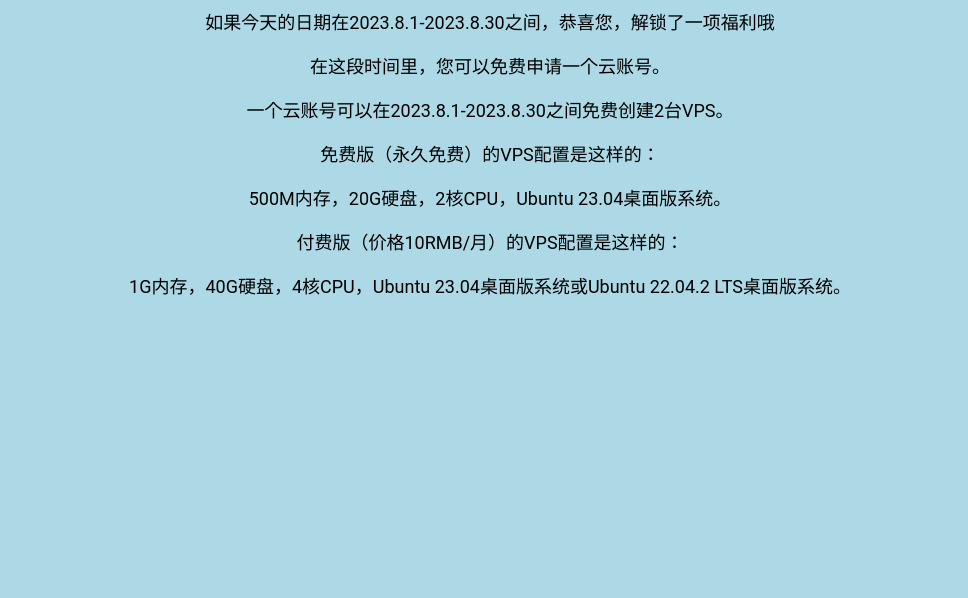
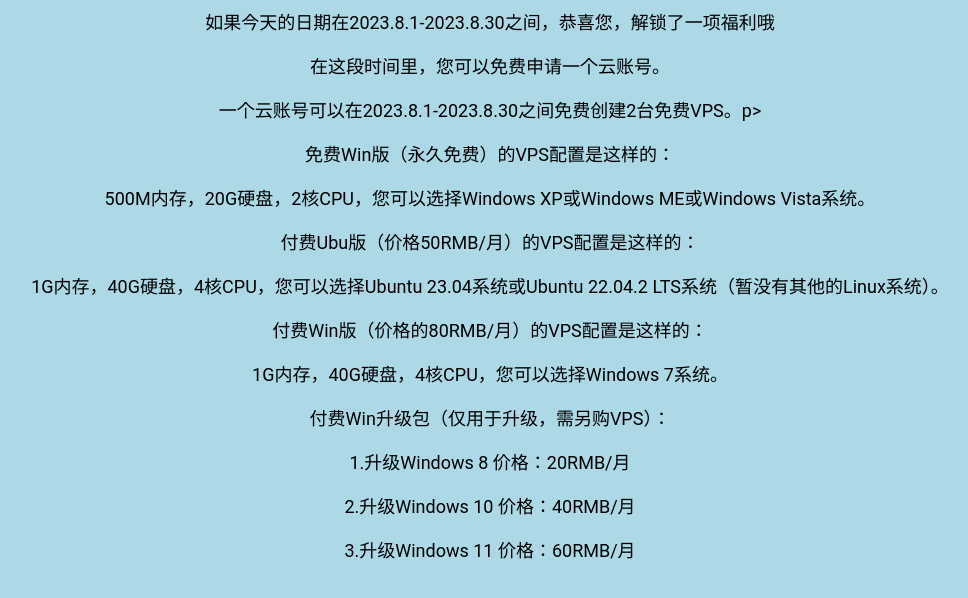
Before and after one commit to CExnlh/CExnlh-Official-website, a plain HTML site: page sqmfvps.html in a window 1280 px wide. Shown: the whole page, without its empty margins (150-1118 px from the left). Drawn offline with Linux system fonts and the light colour scheme.

Commit message:
Update sqmfvps.html

```diff
--- a/sqmfvps.html
+++ b/sqmfvps.html
@@ -54,9 +54,15 @@
 <body>
   <p>如果今天的日期在2023.8.1-2023.8.30之间，恭喜您，解锁了一项福利哦</p>
   <p>在这段时间里，您可以免费申请一个云账号。</p>
-  <p>一个云账号可以在2023.8.1-2023.8.30之间免费创建2台VPS。</p>
-  <p>免费版（永久免费）的VPS配置是这样的：</p>
-  <p>500M内存，20G硬盘，2核CPU，Ubuntu 23.04桌面版系统。</p>
-  <p>付费版（价格10RMB/月）的VPS配置是这样的：</p>
-  <p>1G内存，40G硬盘，4核CPU，Ubuntu 23.04桌面版系统或Ubuntu 22.04.2 LTS桌面版系统。</p>
+  <p>一个云账号可以在2023.8.1-2023.8.30之间免费创建2台免费VPS。p>
+  <p>免费Win版（永久免费）的VPS配置是这样的：</p>
+  <p>500M内存，20G硬盘，2核CPU，您可以选择Windows XP或Windows ME或Windows Vista系统。</p>
+  <p>付费Ubu版（价格50RMB/月）的VPS配置是这样的：</p>
+  <p>1G内存，40G硬盘，4核CPU，您可以选择Ubuntu 23.04系统或Ubuntu 22.04.2 LTS系统（暂没有其他的Linux系统）。</p>
+  <p>付费Win版（价格的80RMB/月）的VPS配置是这样的：</p>
+  <p>1G内存，40G硬盘，4核CPU，您可以选择Windows 7系统。</p>
+  <p>付费Win升级包（仅用于升级，需另购VPS）：</p>
+  <p>1.升级Windows 8 价格：20RMB/月</p>
+  <p>2.升级Windows 10 价格：40RMB/月</p>
+  <p>3.升级Windows 11 价格：60RMB/月</p>
 </body>
```
